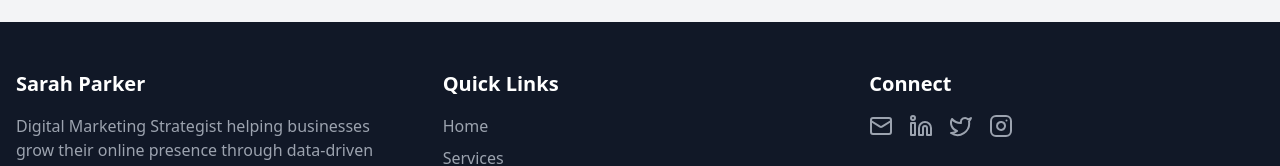
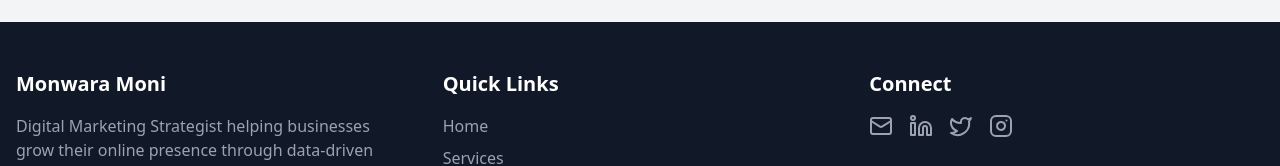
Before and after one commit to monwaraamoni/portfolio, a React (Vite) app: page / in a window 1280 px wide. Shown: the part 4214-4380 px from the top of the page. Built offline with nearby package versions, Linux system fonts and the light colour scheme.

Commit message:
Update Footer.tsx

```diff
--- a/src/components/Footer.tsx
+++ b/src/components/Footer.tsx
@@ -6,7 +6,7 @@ export default function Footer() {
       <div className="max-w-7xl mx-auto px-4 py-12">
         <div className="grid grid-cols-1 md:grid-cols-3 gap-8">
           <div>
-            <h3 className="text-xl font-semibold mb-4">Sarah Parker</h3>
+            <h3 className="text-xl font-semibold mb-4">Monwara Moni</h3>
             <p className="text-gray-400">Digital Marketing Strategist helping businesses grow their online presence through data-driven solutions.</p>
           </div>
           <div>
```
